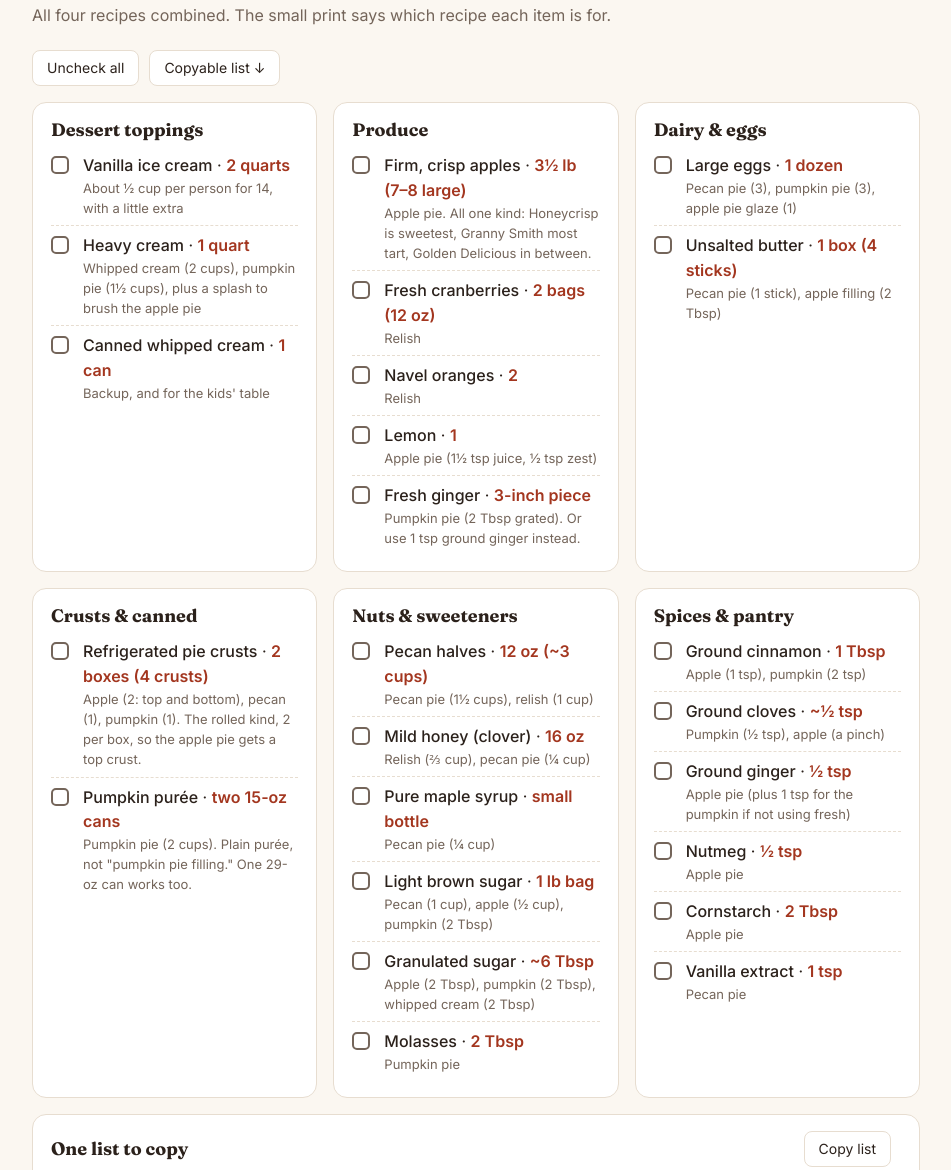
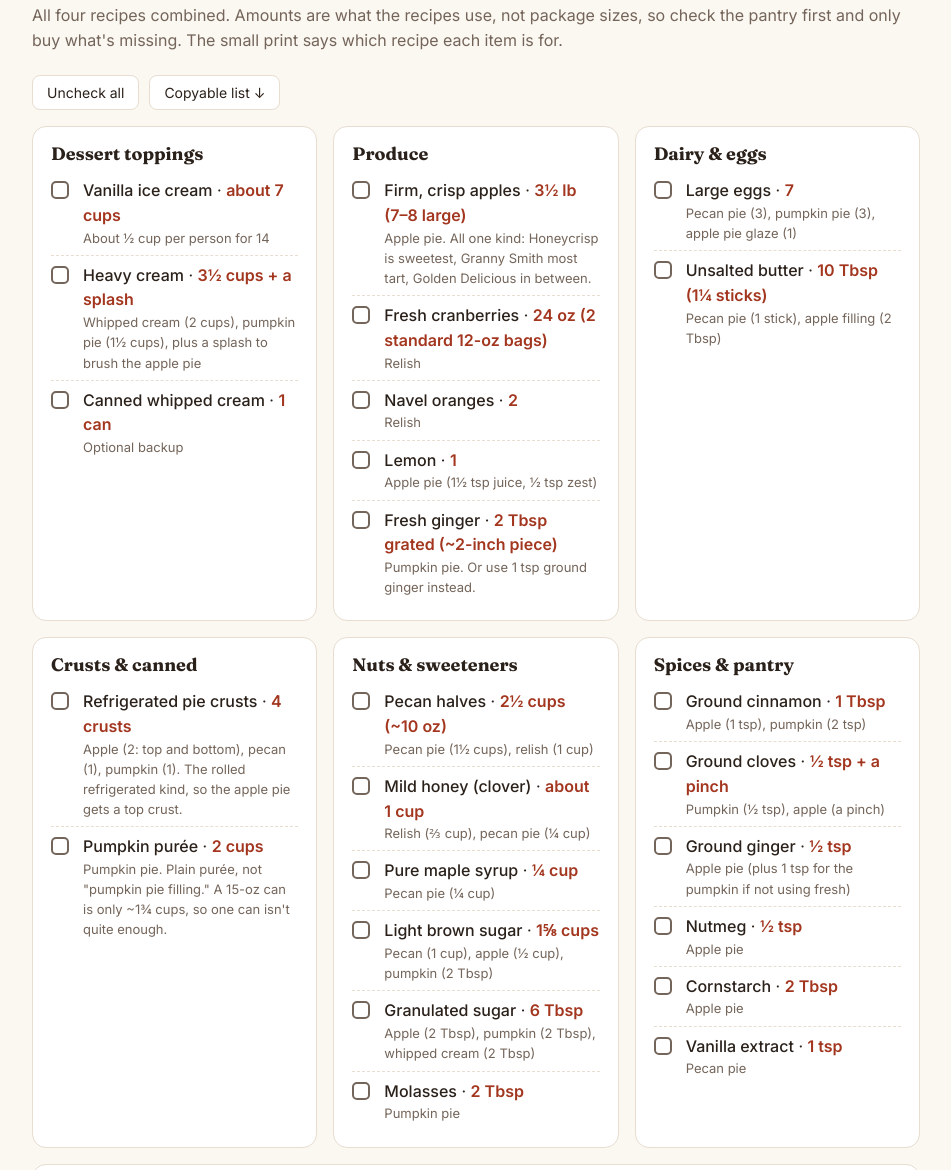
Before and after one commit to dmarttila/thanksgiving-2026, a plain HTML site: page docs/pies.html in a window 1280 px wide. Shown: the part 2658-3828 px from the top of the page, without its empty margins (164-1115 px from the left). Drawn offline with Linux system fonts and the light colour scheme.

Commit message:
Pies plan: list amounts needed instead of package sizes
Co-Authored-By: Claude Opus 5.5 <noreply@anthropic.com>

```diff
--- a/docs/pies.html
+++ b/docs/pies.html
@@ -268,16 +268,16 @@ dialog#unlock button[type=submit] { background: var(--accent); color: #fff; bord
 
 <section id="shopping" class="page">
   <h2>Shopping list</h2>
-  <p class="sub">All four recipes combined. The small print says which recipe each item is for.</p>
+  <p class="sub">All four recipes combined. Amounts are what the recipes use, not package sizes, so check the pantry first and only buy what's missing. The small print says which recipe each item is for.</p>
   <div class="shop-actions"><button type="button" id="clear-shop">Uncheck all</button><a class="btnlink" href="#plain">Copyable list ↓</a></div>
 
   <div class="shop-grid">
     <div class="shop">
       <h3>Dessert toppings</h3>
       <ul>
-        <li><input type="checkbox" data-k="s-icecream"><div><span class="item">Vanilla ice cream</span> · <span class="qty">2 quarts</span><span class="for">About ½ cup per person for 14, with a little extra</span></div></li>
-        <li><input type="checkbox" data-k="s-cream"><div><span class="item">Heavy cream</span> · <span class="qty">1 quart</span><span class="for">Whipped cream (2 cups), pumpkin pie (1½ cups), plus a splash to brush the apple pie</span></div></li>
-        <li><input type="checkbox" data-k="s-whipcan"><div><span class="item">Canned whipped cream</span> · <span class="qty">1 can</span><span class="for">Backup, and for the kids' table</span></div></li>
+        <li><input type="checkbox" data-k="s-icecream"><div><span class="item">Vanilla ice cream</span> · <span class="qty">about 7 cups</span><span class="for">About ½ cup per person for 14</span></div></li>
+        <li><input type="checkbox" data-k="s-cream"><div><span class="item">Heavy cream</span> · <span class="qty">3½ cups + a splash</span><span class="for">Whipped cream (2 cups), pumpkin pie (1½ cups), plus a splash to brush the apple pie</span></div></li>
+        <li><input type="checkbox" data-k="s-whipcan"><div><span class="item">Canned whipped cream</span> · <span class="qty">1 can</span><span class="for">Optional backup</span></div></li>
       </ul>
     </div>
 
@@ -285,37 +285,37 @@ dialog#unlock button[type=submit] { background: var(--accent); color: #fff; bord
       <h3>Produce</h3>
       <ul>
         <li><input type="checkbox" data-k="s-apples"><div><span class="item">Firm, crisp apples</span> · <span class="qty">3½ lb (7–8 large)</span><span class="for">Apple pie. All one kind: Honeycrisp is sweetest, Granny Smith most tart, Golden Delicious in between.</span></div></li>
-        <li><input type="checkbox" data-k="s-cran"><div><span class="item">Fresh cranberries</span> · <span class="qty">2 bags (12 oz)</span><span class="for">Relish</span></div></li>
+        <li><input type="checkbox" data-k="s-cran"><div><span class="item">Fresh cranberries</span> · <span class="qty">24 oz (2 standard 12-oz bags)</span><span class="for">Relish</span></div></li>
         <li><input type="checkbox" data-k="s-orange"><div><span class="item">Navel oranges</span> · <span class="qty">2</span><span class="for">Relish</span></div></li>
         <li><input type="checkbox" data-k="s-lemon"><div><span class="item">Lemon</span> · <span class="qty">1</span><span class="for">Apple pie (1½ tsp juice, ½ tsp zest)</span></div></li>
-        <li><input type="checkbox" data-k="s-ginger"><div><span class="item">Fresh ginger</span> · <span class="qty">3-inch piece</span><span class="for">Pumpkin pie (2 Tbsp grated). Or use 1 tsp ground ginger instead.</span></div></li>
+        <li><input type="checkbox" data-k="s-ginger"><div><span class="item">Fresh ginger</span> · <span class="qty">2 Tbsp grated (~2-inch piece)</span><span class="for">Pumpkin pie. Or use 1 tsp ground ginger instead.</span></div></li>
       </ul>
     </div>
 
     <div class="shop">
       <h3>Dairy &amp; eggs</h3>
       <ul>
-        <li><input type="checkbox" data-k="s-eggs"><div><span class="item">Large eggs</span> · <span class="qty">1 dozen</span><span class="for">Pecan pie (3), pumpkin pie (3), apple pie glaze (1)</span></div></li>
-        <li><input type="checkbox" data-k="s-butter"><div><span class="item">Unsalted butter</span> · <span class="qty">1 box (4 sticks)</span><span class="for">Pecan pie (1 stick), apple filling (2 Tbsp)</span></div></li>
+        <li><input type="checkbox" data-k="s-eggs"><div><span class="item">Large eggs</span> · <span class="qty">7</span><span class="for">Pecan pie (3), pumpkin pie (3), apple pie glaze (1)</span></div></li>
+        <li><input type="checkbox" data-k="s-butter"><div><span class="item">Unsalted butter</span> · <span class="qty">10 Tbsp (1¼ sticks)</span><span class="for">Pecan pie (1 stick), apple filling (2 Tbsp)</span></div></li>
       </ul>
     </div>
 
     <div class="shop">
       <h3>Crusts &amp; canned</h3>
       <ul>
-        <li><input type="checkbox" data-k="s-crust"><div><span class="item">Refrigerated pie crusts</span> · <span class="qty">2 boxes (4 crusts)</span><span class="for">Apple (2: top and bottom), pecan (1), pumpkin (1). The rolled kind, 2 per box, so the apple pie gets a top crust.</span></div></li>
-        <li><input type="checkbox" data-k="s-pumpkin"><div><span class="item">Pumpkin purée</span> · <span class="qty">two 15-oz cans</span><span class="for">Pumpkin pie (2 cups). Plain purée, not "pumpkin pie filling." One 29-oz can works too.</span></div></li>
+        <li><input type="checkbox" data-k="s-crust"><div><span class="item">Refrigerated pie crusts</span> · <span class="qty">4 crusts</span><span class="for">Apple (2: top and bottom), pecan (1), pumpkin (1). The rolled refrigerated kind, so the apple pie gets a top crust.</span></div></li>
+        <li><input type="checkbox" data-k="s-pumpkin"><div><span class="item">Pumpkin purée</span> · <span class="qty">2 cups</span><span class="for">Pumpkin pie. Plain purée, not "pumpkin pie filling." A 15-oz can is only ~1¾ cups, so one can isn't quite enough.</span></div></li>
       </ul>
     </div>
 
     <div class="shop">
       <h3>Nuts &amp; sweeteners</h3>
       <ul>
-        <li><input type="checkbox" data-k="s-pecan"><div><span class="item">Pecan halves</span> · <span class="qty">12 oz (~3 cups)</span><span class="for">Pecan pie (1½ cups), relish (1 cup)</span></div></li>
-        <li><input type="checkbox" data-k="s-honey"><div><span class="item">Mild honey (clover)</span> · <span class="qty">16 oz</span><span class="for">Relish (⅔ cup), pecan pie (¼ cup)</span></div></li>
-        <li><input type="checkbox" data-k="s-maple"><div><span class="item">Pure maple syrup</span> · <span class="qty">small bottle</span><span class="for">Pecan pie (¼ cup)</span></div></li>
-        <li><input type="checkbox" data-k="s-brown"><div><span class="item">Light brown sugar</span> · <span class="qty">1 lb bag</span><span class="for">Pecan (1 cup), apple (½ cup), pumpkin (2 Tbsp)</span></div></li>
-        <li><input type="checkbox" data-k="s-sugar"><div><span class="item">Granulated sugar</span> · <span class="qty">~6 Tbsp</span><span class="for">Apple (2 Tbsp), pumpkin (2 Tbsp), whipped cream (2 Tbsp)</span></div></li>
+        <li><input type="checkbox" data-k="s-pecan"><div><span class="item">Pecan halves</span> · <span class="qty">2½ cups (~10 oz)</span><span class="for">Pecan pie (1½ cups), relish (1 cup)</span></div></li>
+        <li><input type="checkbox" data-k="s-honey"><div><span class="item">Mild honey (clover)</span> · <span class="qty">about 1 cup</span><span class="for">Relish (⅔ cup), pecan pie (¼ cup)</span></div></li>
+        <li><input type="checkbox" data-k="s-maple"><div><span class="item">Pure maple syrup</span> · <span class="qty">¼ cup</span><span class="for">Pecan pie (¼ cup)</span></div></li>
+        <li><input type="checkbox" data-k="s-brown"><div><span class="item">Light brown sugar</span> · <span class="qty">1⅝ cups</span><span class="for">Pecan (1 cup), apple (½ cup), pumpkin (2 Tbsp)</span></div></li>
+        <li><input type="checkbox" data-k="s-sugar"><div><span class="item">Granulated sugar</span> · <span class="qty">6 Tbsp</span><span class="for">Apple (2 Tbsp), pumpkin (2 Tbsp), whipped cream (2 Tbsp)</span></div></li>
         <li><input type="checkbox" data-k="s-molasses"><div><span class="item">Molasses</span> · <span class="qty">2 Tbsp</span><span class="for">Pumpkin pie</span></div></li>
       </ul>
     </div>
@@ -324,7 +324,7 @@ dialog#unlock button[type=submit] { background: var(--accent); color: #fff; bord
       <h3>Spices &amp; pantry</h3>
       <ul>
         <li><input type="checkbox" data-k="s-cinn"><div><span class="item">Ground cinnamon</span> · <span class="qty">1 Tbsp</span><span class="for">Apple (1 tsp), pumpkin (2 tsp)</span></div></li>
-        <li><input type="checkbox" data-k="s-cloves"><div><span class="item">Ground cloves</span> · <span class="qty">~½ tsp</span><span class="for">Pumpkin (½ tsp), apple (a pinch)</span></div></li>
+        <li><input type="checkbox" data-k="s-cloves"><div><span class="item">Ground cloves</span> · <span class="qty">½ tsp + a pinch</span><span class="for">Pumpkin (½ tsp), apple (a pinch)</span></div></li>
         <li><input type="checkbox" data-k="s-gginger"><div><span class="item">Ground ginger</span> · <span class="qty">½ tsp</span><span class="for">Apple pie (plus 1 tsp for the pumpkin if not using fresh)</span></div></li>
         <li><input type="checkbox" data-k="s-nutmeg"><div><span class="item">Nutmeg</span> · <span class="qty">½ tsp</span><span class="for">Apple pie</span></div></li>
         <li><input type="checkbox" data-k="s-corn"><div><span class="item">Cornstarch</span> · <span class="qty">2 Tbsp</span><span class="for">Apple pie</span></div></li>
@@ -473,7 +473,7 @@ dialog#unlock button[type=submit] { background: var(--accent); color: #fff; bord
     var item = li.querySelector('.item'), qty = li.querySelector('.qty');
     if (item) lines.push(item.textContent.trim() + (qty ? ' — ' + qty.textContent.trim() : ''));
   });
-  var listText = lines.join('\n');
+  var listText = 'Amounts needed (check the pantry first):\n' + lines.join('\n');
   var pre = document.getElementById('plain-list');
   pre.textContent = listText;
   var msg = document.getElementById('copy-msg');
```
